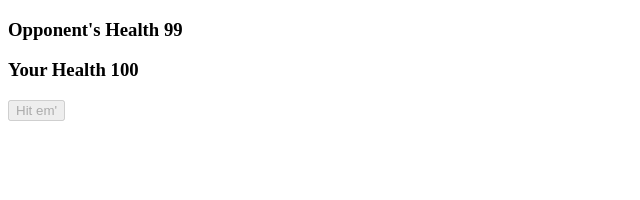
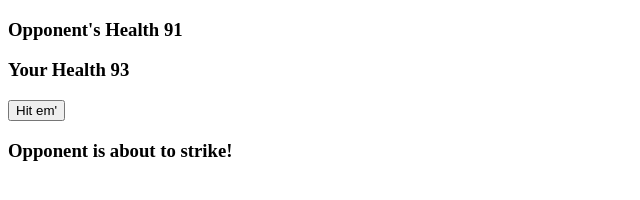
Before and after one commit to Ljungwaldh/Javascript-RPG, a plain HTML site: page index.html in a window 1280 px wide. Both pictures are taken after a click on the button "Hit em'". Shown: the whole page, without its empty margins (0-640 px from the left). Drawn offline with Linux system fonts and the light colour scheme.

Commit message:
Completed ataack functions for both player and opponent. Currently building restart function for when a game is over

```diff
--- a/fight.js
+++ b/fight.js
@@ -10,13 +10,45 @@ let opponent = {
 
 const attack = () => {
     let attackButton = document.getElementById('attack-button');
+    let restartButton = document.getElementById('restart-button');
+    let gameMessage = document.getElementById('game-message');
 
-
-    let playerAttack = Math.floor(Math.random() * player.power);
+    let playerAttack = determineAttack(player.power);
     opponent.health -= playerAttack;
     printToScreen();
 
+    if (isGameOver(opponent.health)){
+        gameMessage.innerText = "Player Won Fight"
+        attackButton.hidden = true;
+        restartButton.hidden = false;
+        return;
+    }
+
     attackButton.disabled = true;
+    gameMessage.innerText = "Opponent is about to strike!"
+
+    setTimeout(() =>{
+    let opponentAttack = determineAttack(opponent.power);
+    player.health -= opponentAttack;
+    printToScreen();
+
+    if (isGameOver(player.health)){
+        gameMessage.innerText = "Opponent Won Fight"
+        attackButton.hidden = true;
+        restartButton.hidden = false;
+        return;
+    }
+    attackButton.disabled = false;
+    }, 250)
+
+}
+
+const determineAttack = (power) => {
+    return Math.floor(Math.random() * power);
+}
+
+const isGameOver = (health) => {
+    return health <= 0;
 }
 
 const printToScreen = () => {
--- a/index.html
+++ b/index.html
@@ -9,6 +9,8 @@
     <h3>Opponent's Health <span id="opponent-health"></span></h3>
     <h3>Your Health <span id="player-health"></span></h3>
     <button id="attack-button" onclick="attack()">Hit em'</button>
+    <button id="restart-button" hidden="true" onclick="restart()">Restart Game</button>
+    <h3 id="game-message"></h3>
 
     <script src="fight.js"></script>
     <!-- <script src="https://cdnjs.cloudflare.com/ajax/libs/babel-core/6.1.19/browser.min.js"></script> -->
```
